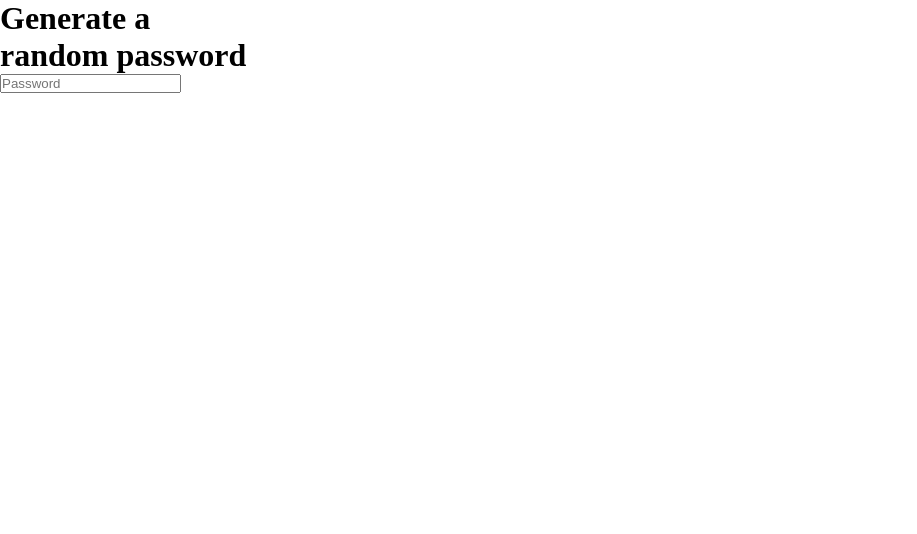
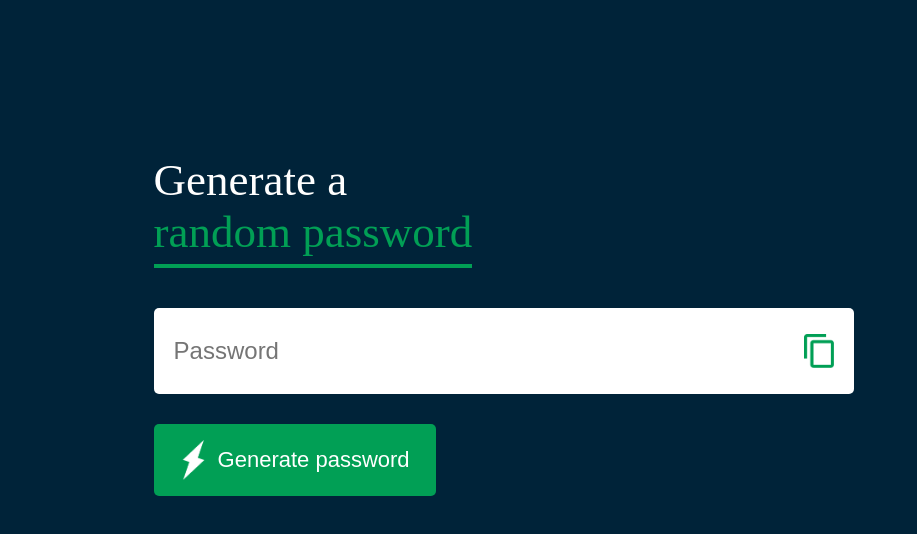
Before and after one commit to hayder1991/Password-generator, a plain HTML site: page index.html in a window 1280 px wide. Shown: the whole page, without its empty margins (0-917 px from the left). Drawn offline with Linux system fonts and the light colour scheme.

Commit message:
project completed

```diff
--- a/index.html
+++ b/index.html
@@ -8,10 +8,12 @@
 </head>
 <body>
 <div class="container">
-    <h1>Generate a <br>random password</h1>
-    <div class="didplay">
+    <h1>Generate a <br><span>random password</span></h1>
+    <div class="display">
         <input type="text" id="password" placeholder="Password">
+        <img src="images/copy.png" onclick="copyPassword()">
     </div>
+    <button onclick="createPassword()"><img src="images/generate.png">Generate password</button>
 </div>
 
     <script src="script.js"></script>
--- a/script.js
+++ b/script.js
@@ -0,0 +1,27 @@
+const passwordBox = document.getElementById('password');
+const length = 12;
+
+const upperCase = 'ABCDEFGHIJKLMNOPQRSTUVWXYZ';
+const lowerCase = 'abcdefghijklmnopqrstuvwxyz';
+const number = '0123456789';
+const symbol = '@#$%^&*()_+~|}{[]></-=';
+
+const allChars = upperCase + lowerCase + number + symbol;
+
+function createPassword(){
+    let password = '';
+    password += upperCase[Math.floor(Math.random() * upperCase.length)];
+    password += lowerCase[Math.floor(Math.random() * lowerCase.length)];
+    password += number[Math.floor(Math.random() * number.length)];
+    password += symbol[Math.floor(Math.random() * symbol.length)];
+
+    while(length > password.length){
+        password += allChars[Math.floor(Math.random() * allChars.length)];
+    }
+    passwordBox.value = password;
+}
+
+function copyPassword(){
+    passwordBox.select();
+    document.execCommand('copy');
+}
--- a/style.css
+++ b/style.css
@@ -3,3 +3,60 @@
     padding: 0;
     box-sizing: border-box;
 }
+body{
+    background: #002339;
+    color: #fff;
+}
+.container{
+    margin: 12%;
+    width: 90%;
+    max-width: 700px;
+}
+.display{
+    width: 100%;
+    margin-top: 50px;
+    margin-bottom: 30px;
+    background: #fff;
+    color: #333;
+    display: flex;
+    align-items: center;
+    justify-content: space-between;
+    padding: 26px 20px;
+    border-radius: 5px;
+}
+.container h1{
+    font-weight: 500;
+    font-size: 45px;
+}
+.container h1 span{
+    color: #019f55;
+    border-bottom: 4px solid #019f55;
+    padding-bottom: 7px;
+}
+.display img{
+    width: 30px;
+    cursor: pointer;
+}
+.display input{
+    border: 0;
+    outline: 0;
+    font-size: 24px;
+}
+.container button img{
+    width: 28px;
+    margin-right: 10px;
+}
+.container button{
+    border: 0;
+    outline: 0;
+    background: #019f55;
+    color: #fff;
+    font-size: 22px;
+    font-weight: 300;
+    display: flex;
+    align-items: center;
+    justify-content: center;
+    padding: 16px 26px;
+    border-radius: 5px;
+    cursor: pointer;
+}
```
Also changed, not shown: download.jpg (deleted), images/copy.png (added), images/generate.png (added).
